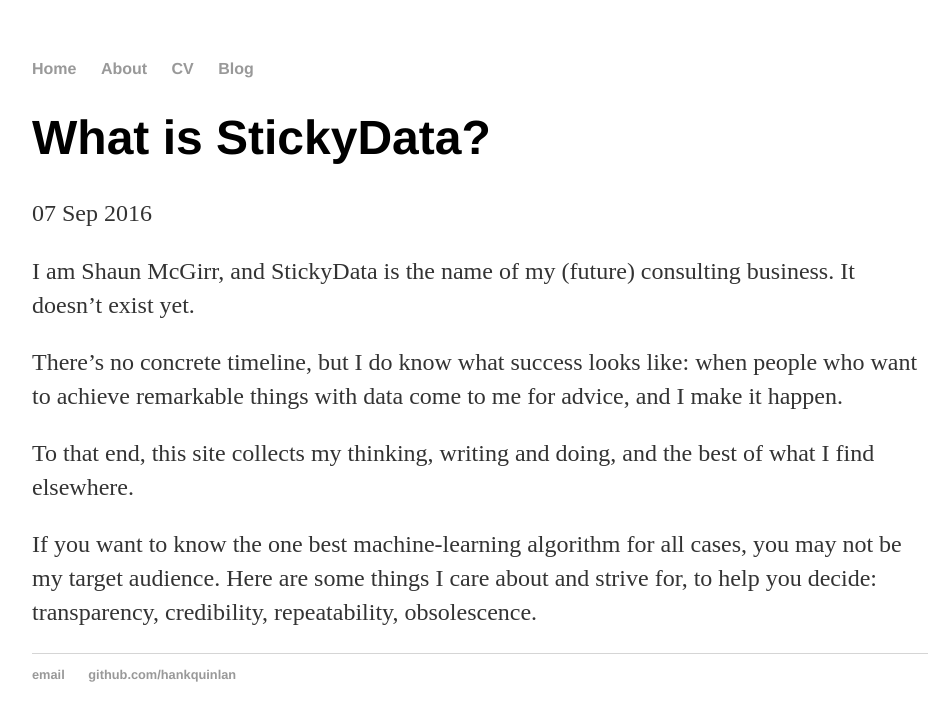
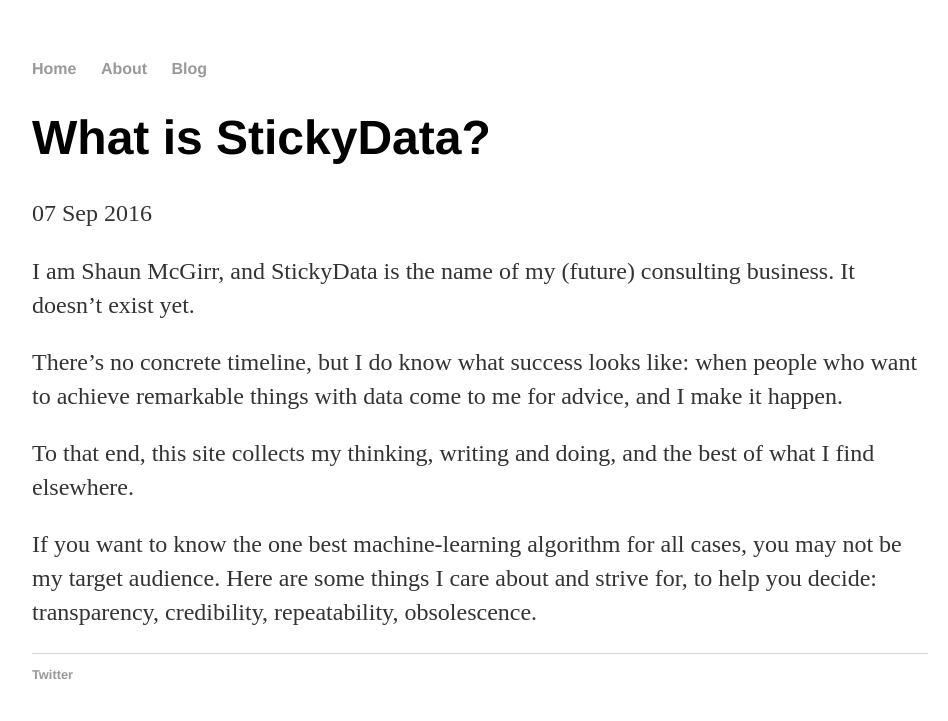
Before and after one commit to stickydata/stickydata.github.io, a Jekyll site: the page built from _posts/2016-09-07-what-is-stickydata.md, in a window 1280 px wide. Shown: the top 721 px of the page, without its empty margins (160-1108 px from the left). Built offline with Jekyll 4.4.1, drawn with Linux system fonts in a browser that asks for light colours.

Commit message:
Update default.html

```diff
--- a/_layouts/default.html
+++ b/_layouts/default.html
@@ -10,7 +10,7 @@
 	    		<ul>
 	        		<li><a href="/">Home</a></li>
 		        	<li><a href="/about">About</a></li>
-	        		<li><a href="/cv">CV</a></li>
+	        	<!---	<li><a href="/cv">CV</a></li> --->
 	        		<li><a href="/blog">Blog</a></li>
 	    		</ul>
 			</nav>
@@ -21,8 +21,8 @@
 			</div><!-- /.container -->
 			<footer>
 	    		<ul>
-	        		<li><a href="mailto:hankquinlanhub@gmail.com">email</a></li>
-	        		<li><a href="https://github.com/hankquinlan">github.com/hankquinlan</a></li>
+	        	<!---	<li><a href="mailto:hankquinlanhub@gmail.com">email</a></li> --->
+	        		<li><a href="https://twitter.com/shaunmcgirr">Twitter</a></li>
 				</ul>
 			</footer>
 		</body>
```
